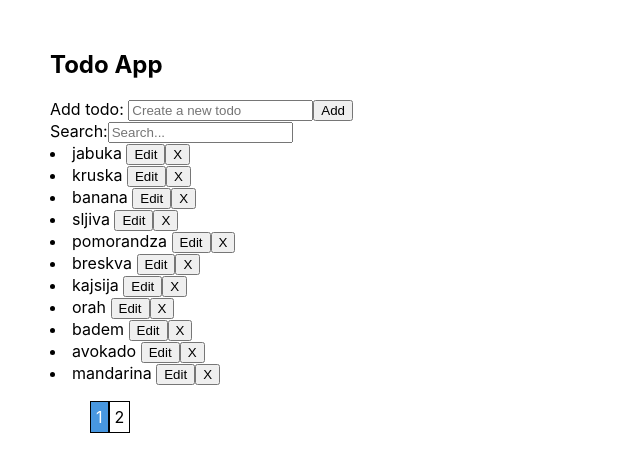
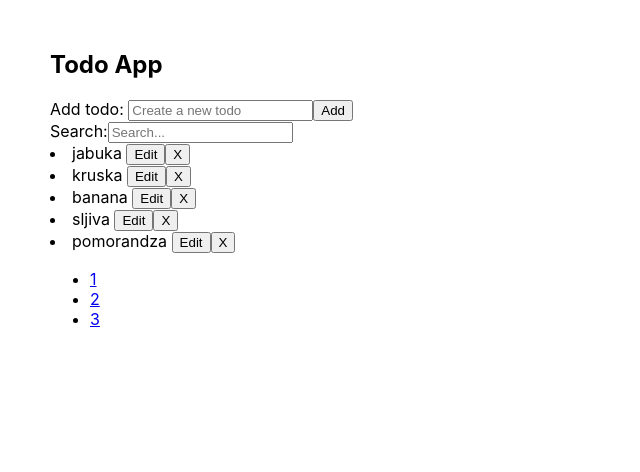
Before and after one commit to D-Jovanovic/ToDoReact-final, a React (Create React App) app: page / in a window 1280 px wide. Shown: the top 472 px of the page, without its empty margins (0-640 px from the left). Built offline with nearby package versions, Linux system fonts and the light colour scheme.

Commit message:
kreirane komponente i zavrsena paginacija

```diff
--- a/src/App.js
+++ b/src/App.js
@@ -2,6 +2,12 @@ import React, { useState } from "react";
 import { v4 } from "uuid";
 
 import "./App.css";
+
+import AddToDoItem from "./components/AddToDoItem";
+import EditToDoItem from "./components/EditToDoItem";
+import Pagination from "./components/Pagination";
+import SearchToDoItem from "./components/SearchToDoItem";
+import ToDoItems from "./components/ToDoItems";
 
 function App() {
   //state za vrednost u inputu
@@ -77,122 +83,41 @@ function App() {
     setCurrentTodo({ ...item });
   };
 
-  //Paginacija
-  const pages = [];
-  for (let i = 1; i < Math.ceil(todo.length / itemsPerPage); i++) {
-    pages.push(i);
-  }
-
-  const handleClick = (event) => {
-    setCurrentPage(Number(event.target.id));
-  };
-
-  const pageNumbers = pages.map((num) => {
-    return (
-      <li
-        key={num}
-        id={num}
-        onClick={handleClick}
-        className={currentPage === num ? "active" : ""}
-      >
-        {num}
-      </li>
-    );
-  });
-
+  //Trenutna lista
   const indexOfLastItem = currentPage * itemsPerPage;
   const indexOfFirstItem = indexOfLastItem - itemsPerPage;
   const currentItems = todo.slice(indexOfFirstItem, indexOfLastItem);
-  console.log(currentItems);
+
+  const paginate = (pageNumber) => setCurrentPage(pageNumber);
 
   return (
     <div className="todoHolder">
-      {/*<h1>To Do App</h1>
-      <form onSubmit={formSubmit}>
-        <input
-          type="text"
-          placeholder="Add..."
-          className="#"
-          value={inputValue}
-          required
-          onChange={(event) => {
-            setInputValue(event.target.value);
-          }}
+      {isEditing ? (
+        <EditToDoItem
+          currentTodo={currentTodo.title}
+          setIsEditing={setIsEditing}
+          onEditInputChange={handleEditInputChange}
+          onEditFormSubmit={handleEditFormSubmit}
         />
-        <button className="#" type="submit">
-          Add
-        </button>
-      </form>
-      <input
-        type="text"
-        placeholder="Search..."
-        onChange={(event) => {
-          setFilter(event.target.value);
-        }}
-      />*/}
-      {isEditing ? (
-        <form onSubmit={handleEditFormSubmit}>
-          <h2>Edit Todo</h2>
-          <label htmlFor="editTodo">Edit todo: </label>
-          <input
-            name="editTodo"
-            type="text"
-            placeholder="Edit todo"
-            value={currentTodo.title}
-            onChange={handleEditInputChange}
-          />
-          <button type="submit">Update</button>
-          <button onClick={() => setIsEditing(false)}>Cancel</button>
-        </form>
       ) : (
-        <form onSubmit={formSubmit}>
-          <h2>Todo App</h2>
-          <label htmlFor="todo">Add todo: </label>
-          <input
-            name="todo"
-            type="text"
-            placeholder="Create a new todo"
-            value={inputValue}
-            required
-            onChange={handleInputChange}
-          />
-          <button type="submit">Add</button>
-        </form>
+        <AddToDoItem
+          inputValue={inputValue}
+          onAddFormSubmit={formSubmit}
+          onAddInputChange={handleInputChange}
+        />
       )}
-      {
-        <>
-          <label htmlFor="search">Search:</label>
-          <input
-            name="search"
-            type="text"
-            placeholder="Search..."
-            onChange={(event) => {
-              setFilter(event.target.value);
-            }}
-          />
-        </>
-      }
-
-      {todo
-        .filter((item) => {
-          if (filter === "") {
-            return item;
-          } else if (item.title.toLowerCase().includes(filter.toLowerCase())) {
-            return item;
-          }
-        })
-        .map((item, key) => {
-          return (
-            <li key={key}>
-              {item.title}{" "}
-              <button onClick={() => handleEditClick(item)}>Edit</button>
-              <button onClick={() => deleteHandler(item)}>X</button>
-            </li>
-          );
-        })}
-      <div>
-        <ul className="pageNumbers">{pageNumbers}</ul>
-      </div>
+      <SearchToDoItem setFilter={setFilter} />
+      <ToDoItems
+        todo={currentItems}
+        filter={filter}
+        onHandleEditClick={handleEditClick}
+        onHandleDeleteClick={deleteHandler}
+      />
+      <Pagination
+        itemsPerPage={itemsPerPage}
+        totalItems={todo.length}
+        paginate={paginate}
+      />
     </div>
   );
 }
--- /dev/null
+++ b/src/components/AddToDoItem.js
@@ -0,0 +1,23 @@
+import React from "react";
+
+function AddToDoItem({ inputValue, onAddFormSubmit, onAddInputChange }) {
+  return (
+    <>
+      <form onSubmit={onAddFormSubmit}>
+        <h2>Todo App</h2>
+        <label htmlFor="todo">Add todo: </label>
+        <input
+          name="todo"
+          type="text"
+          placeholder="Create a new todo"
+          value={inputValue}
+          required
+          onChange={onAddInputChange}
+        />
+        <button type="submit">Add</button>
+      </form>
+    </>
+  );
+}
+
+export default AddToDoItem;
--- /dev/null
+++ b/src/components/EditToDoItem.js
@@ -0,0 +1,21 @@
+import React from "react";
+
+function EditToDoItem({currentTodo, setIsEditing, onEditFormSubmit, onEditInputChange}) {
+  return (
+    <form onSubmit={onEditFormSubmit}>
+      <h2>Edit Todo</h2>
+      <label htmlFor="editTodo">Edit todo: </label>
+      <input
+        name="editTodo"
+        type="text"
+        placeholder="Edit todo"
+        value={currentTodo}
+        onChange={onEditInputChange}
+      />
+      <button type="submit">Update</button>
+      <button onClick={() => setIsEditing(false)}>Cancel</button>
+    </form>
+  );
+}
+
+export default EditToDoItem;
--- /dev/null
+++ b/src/components/Pagination.js
@@ -0,0 +1,23 @@
+import React from "react";
+
+const Pagination = ({ itemsPerPage, totalItems, paginate }) => {
+  const pageNumbers = [];
+
+  for (let i = 1; i <= Math.ceil(totalItems / itemsPerPage); i++) {
+    pageNumbers.push(i);
+  }
+
+  return (
+    <ul>
+      {pageNumbers.map((number) => (
+        <li key={number}>
+          <a onClick={() => paginate(number)} href="!#">
+            {number}
+          </a>
+        </li>
+      ))}
+    </ul>
+  );
+};
+
+export default Pagination;
--- /dev/null
+++ b/src/components/SearchToDoItem.js
@@ -0,0 +1,19 @@
+import React from "react";
+
+function SearchToDoItem({setFilter}) {
+  return (
+    <>
+      <label htmlFor="search">Search:</label>
+      <input
+        name="search"
+        type="text"
+        placeholder="Search..."
+        onChange={(event) => {
+          setFilter(event.target.value);
+        }}
+      />
+    </>
+  );
+}
+
+export default SearchToDoItem;
--- /dev/null
+++ b/src/components/ToDoItems.js
@@ -0,0 +1,27 @@
+import React from "react";
+
+function ToDoItems({ todo, filter, onHandleEditClick, onHandleDeleteClick }) {
+  return (
+    <>
+      {todo
+        .filter((item) => {
+          if (filter === "") {
+            return item;
+          } else if (item.title.toLowerCase().includes(filter.toLowerCase())) {
+            return item;
+          }
+        })
+        .map((item, key) => {
+          return (
+            <li key={key}>
+              {item.title}{" "}
+              <button onClick={() => onHandleEditClick(item)}>Edit</button>
+              <button onClick={() => onHandleDeleteClick(item)}>X</button>
+            </li>
+          );
+        })}
+    </>
+  );
+}
+
+export default ToDoItems;
```
